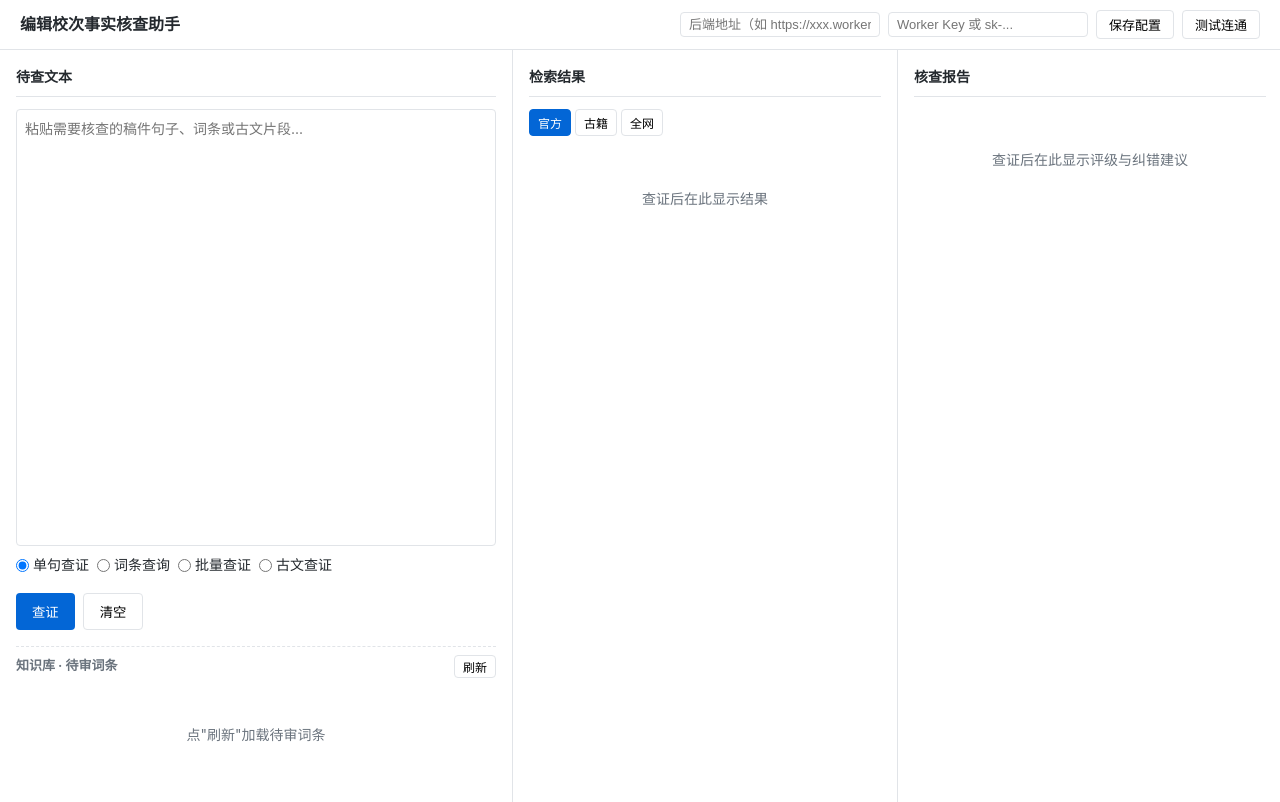
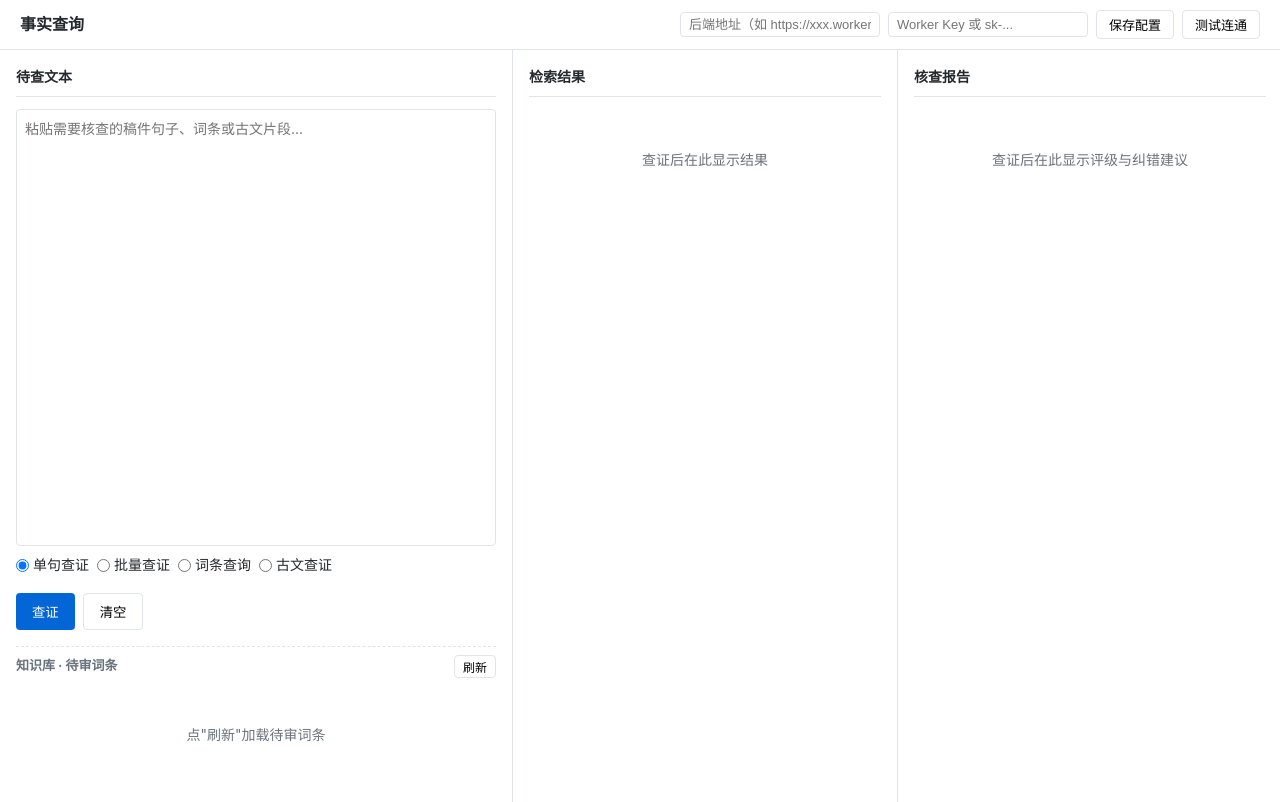
Before and after one commit to dongxinrgzn/factcheck-editor, a plain HTML site: page frontend/index.html in a window 1280 px wide. Drawn offline with Linux system fonts and the light colour scheme.

Commit message:
改名事实查询，删除无用来源按钮，调整模式顺序

```diff
--- a/frontend/index.html
+++ b/frontend/index.html
@@ -3,7 +3,7 @@
 <head>
 <meta charset="UTF-8">
 <meta name="viewport" content="width=device-width, initial-scale=1.0">
-<title>编辑校次事实核查助手</title>
+<title>事实查询</title>
 <style>
 :root {
   --bg: #f5f7fa;
@@ -174,20 +174,6 @@ body {
   color: var(--muted);
   margin-top: 4px;
 }
-.source-tabs {
-  display: flex;
-  gap: 4px;
-  margin-bottom: 12px;
-}
-.source-tabs button {
-  padding: 4px 8px;
-  border: 1px solid var(--border);
-  background: var(--panel);
-  border-radius: 4px;
-  cursor: pointer;
-  font-size: 12px;
-}
-.source-tabs button.active { background: var(--accent); color: white; border-color: var(--accent); }
 /* 核查报告栏 */
 .report-section {
   border: 1px solid var(--border);
@@ -259,7 +245,7 @@ body {
 </head>
 <body>
 <div class="topbar">
-  <h1>编辑校次事实核查助手</h1>
+  <h1>事实查询</h1>
   <div class="config">
     <input type="text" id="cfg-url" placeholder="后端地址（如 https://xxx.workers.dev）">
     <input type="text" id="cfg-key" placeholder="Worker Key 或 sk-...">
@@ -276,8 +262,8 @@ body {
       <textarea id="input-text" placeholder="粘贴需要核查的稿件句子、词条或古文片段..."></textarea>
       <div class="mode-switch">
         <label><input type="radio" name="mode" value="single" checked> 单句查证</label>
+        <label><input type="radio" name="mode" value="batch"> 批量查证</label>
         <label><input type="radio" name="mode" value="entry"> 词条查询</label>
-        <label><input type="radio" name="mode" value="batch"> 批量查证</label>
         <label><input type="radio" name="mode" value="ancient"> 古文查证</label>
       </div>
       <div class="btn-row">
@@ -296,11 +282,6 @@ body {
   <!-- 中栏：检索结果 -->
   <div class="panel">
     <h2>检索结果</h2>
-    <div class="source-tabs">
-      <button class="active" data-source="official">官方</button>
-      <button data-source="ancient">古籍</button>
-      <button data-source="all">全网</button>
-    </div>
     <div id="search-results">
       <div class="empty-state">查证后在此显示结果</div>
     </div>
@@ -365,14 +346,6 @@ body {
   // 模式切换
   document.querySelectorAll('input[name="mode"]').forEach(function(r) {
     r.onchange = function() { state.mode = r.value; };
-  });
-
-  // 源切换
-  document.querySelectorAll('.source-tabs button').forEach(function(b) {
-    b.onclick = function() {
-      document.querySelectorAll('.source-tabs button').forEach(function(x) { x.classList.remove('active'); });
-      b.classList.add('active');
-    };
   });
 
   // 统一 fetch 封装
@@ -774,7 +747,7 @@ body {
     $('report-area').innerHTML = '<div class="empty-state">查证后在此显示评级与纠错建议</div>';
   };
 
-  console.log('编辑校次事实核查助手 已加载');
+  console.log('事实查询 已加载');
 })();
 </script>
 </body>
```
Also changed, not shown: index.html (+4 -31 lines).
